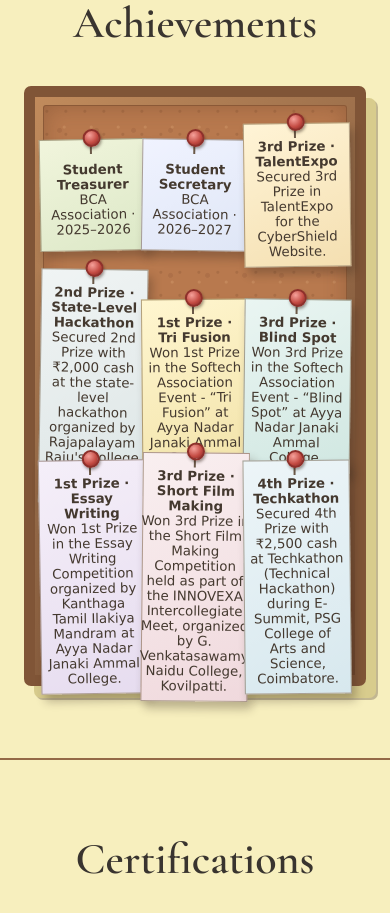
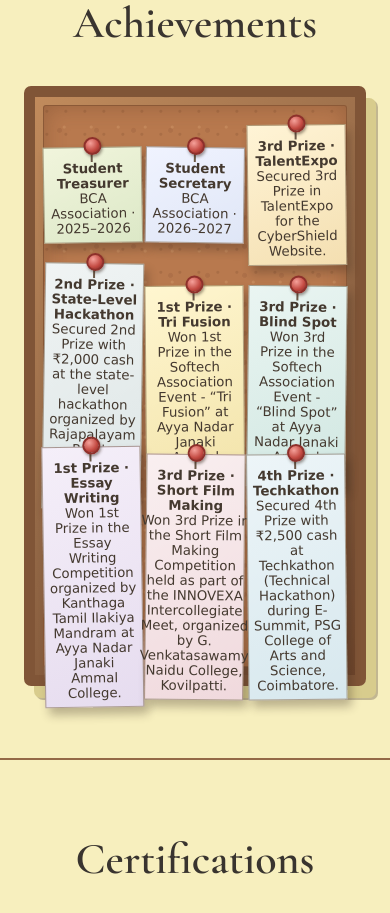
Before and after one commit to balajisunadaraj/portfolio, a React (Vite) app: page / in a window 390 px wide. Shown: the part 3580-4493 px from the top of the page. Built offline with nearby package versions, Linux system fonts and the light colour scheme.

Commit message:
notice paper size changed on mobile view

```diff
--- a/src/App.css
+++ b/src/App.css
@@ -2021,9 +2021,9 @@
   }
 
   .achievement-note-paper {
-    width: min(180px, calc((100vw - 70px) / 3));
-    min-height: 112px;
-    padding: 15px 5px 7px;
+    width: min(150px, calc((100vw - 92px) / 3));
+    min-height: 88px;
+    padding: 13px 4px 6px;
   }
 
   .association-note-title { margin-bottom: 4px; font-size: clamp(9px, 2.7vw, 12px); }
@@ -2150,7 +2150,26 @@
   .project-close { position: sticky; top: 0; float: right; margin-bottom: 8px; }
   .project-description { clear: both; min-height: 0; margin-bottom: 10px; font-size: 17px; }
   .project-open-link { margin-bottom: 12px; }
-  .project-screenshots { clear: both; height: 220px; }
+  .project-screenshots { clear: both; height: 340px; }
+  .project-screenshot-list {
+    grid-template-columns: repeat(2, minmax(0, 1fr));
+    gap: 8px;
+  }
+  .project-screenshot-item {
+    width: 100%;
+    height: 150px;
+    border-width: 2px;
+    border-radius: 4px;
+    object-fit: contain;
+  }
+  .project-screenshot-row {
+    grid-auto-flow: row;
+    grid-auto-columns: auto;
+    grid-template-rows: none;
+    overflow-x: hidden;
+    overflow-y: auto;
+  }
+  .project-screenshot-row .project-screenshot-item { height: 150px; }
 
   .door-frame { height: 132px; }
   .door-number { font-size: 23px; }
```
